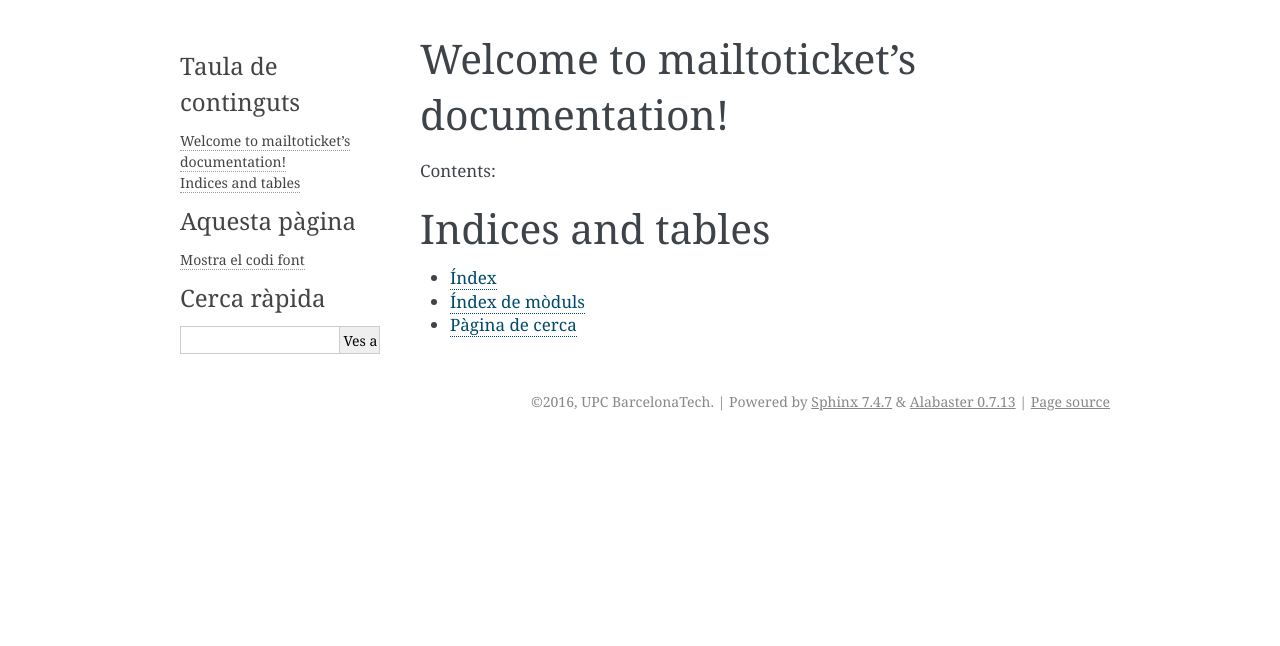
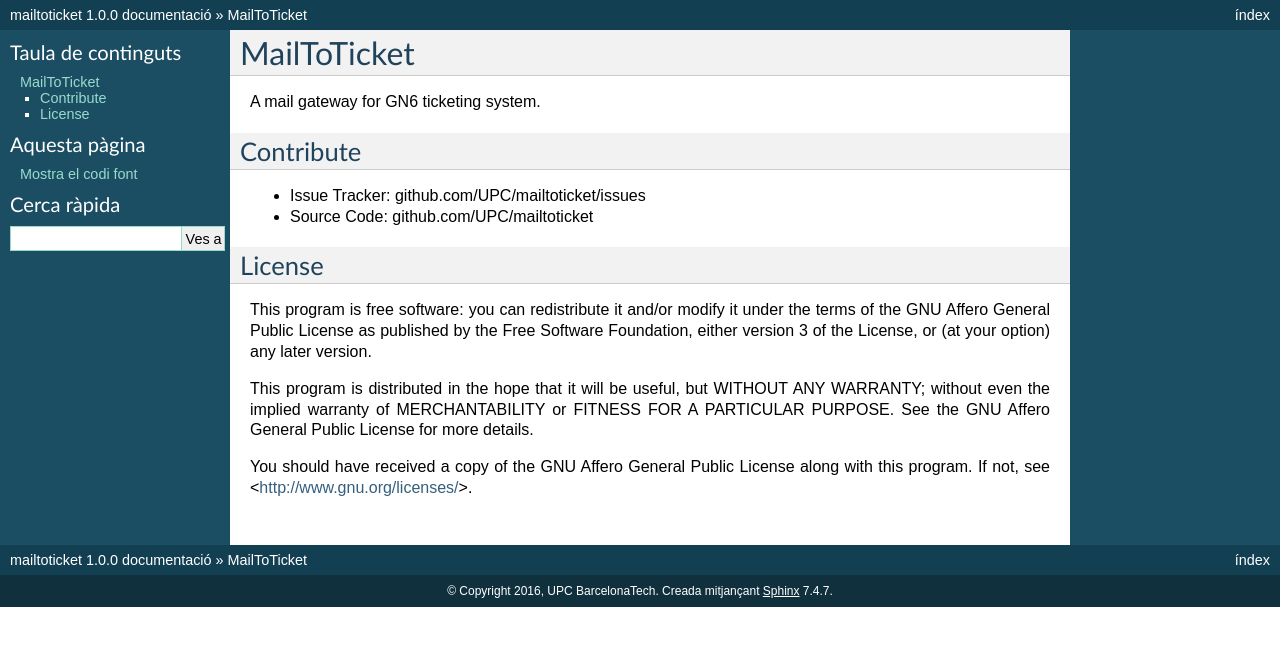
Before and after one commit to UPC/mailtoticket, a Sphinx documentation site: the page built from docs/index.rst, in a window 1280 px wide. Shown: the top 646 px of the page. Built offline with Sphinx 7.4.7, drawn with Linux system fonts in a browser that asks for light colours.

Commit message:
Define the base docs and default theme

```diff
--- a/docs/conf.py
+++ b/docs/conf.py
@@ -119,7 +119,7 @@
 # The theme to use for HTML and HTML Help pages.  See the documentation for
 # a list of builtin themes.
 #
-html_theme = 'alabaster'
+html_theme = 'default'
 
 # Theme options are theme-specific and customize the look and feel of a theme
 # further.  For a list of options available for each theme, see the
--- a/docs/index.rst
+++ b/docs/index.rst
@@ -1,21 +1,26 @@
-.. mailtoticket documentation master file, created by
-   sphinx-quickstart on Fri Oct 21 17:30:59 2016.
-   You can adapt this file completely to your liking, but it should at least
-   contain the root `toctree` directive.
+MailToTicket
+============
 
-Welcome to mailtoticket's documentation!
-========================================
+A mail gateway for GN6 ticketing system.
 
-Contents:
+Contribute
+----------
 
-.. toctree::
-   :maxdepth: 2
+- Issue Tracker: github.com/UPC/mailtoticket/issues
+- Source Code: github.com/UPC/mailtoticket
 
+License
+-------
 
+This program is free software: you can redistribute it and/or modify
+it under the terms of the GNU Affero General Public License as
+published by the Free Software Foundation, either version 3 of the
+License, or (at your option) any later version.
 
-Indices and tables
-==================
+This program is distributed in the hope that it will be useful,
+but WITHOUT ANY WARRANTY; without even the implied warranty of
+MERCHANTABILITY or FITNESS FOR A PARTICULAR PURPOSE.  See the
+GNU Affero General Public License for more details.
 
-* :ref:`genindex`
-* :ref:`modindex`
-* :ref:`search`
+You should have received a copy of the GNU Affero General Public License
+along with this program.  If not, see <http://www.gnu.org/licenses/>.
```
